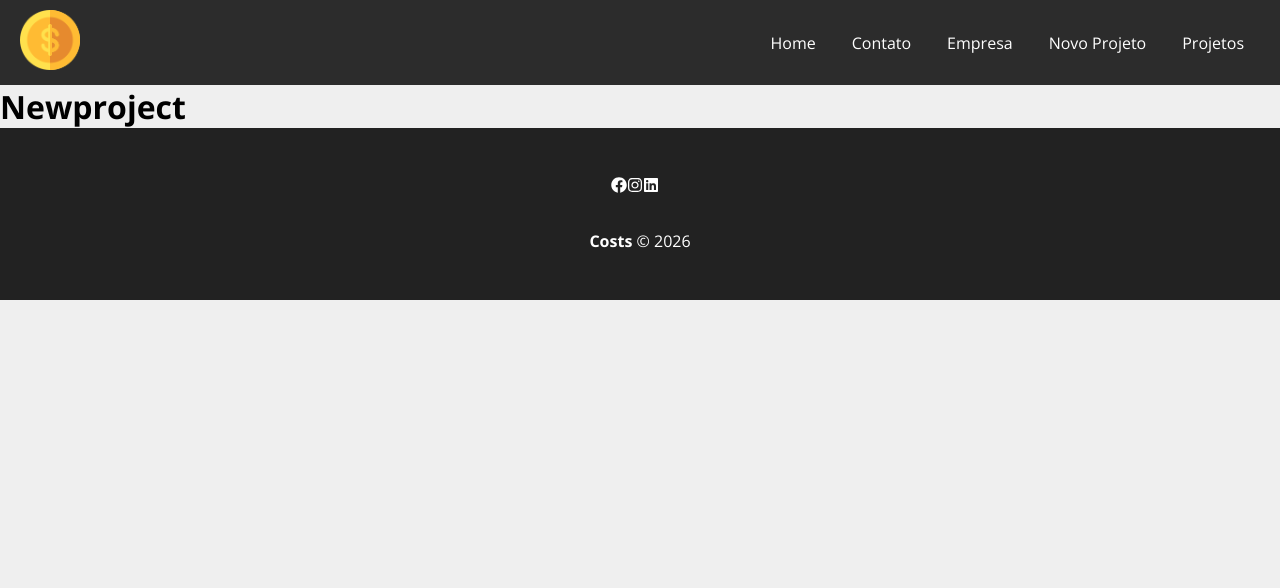
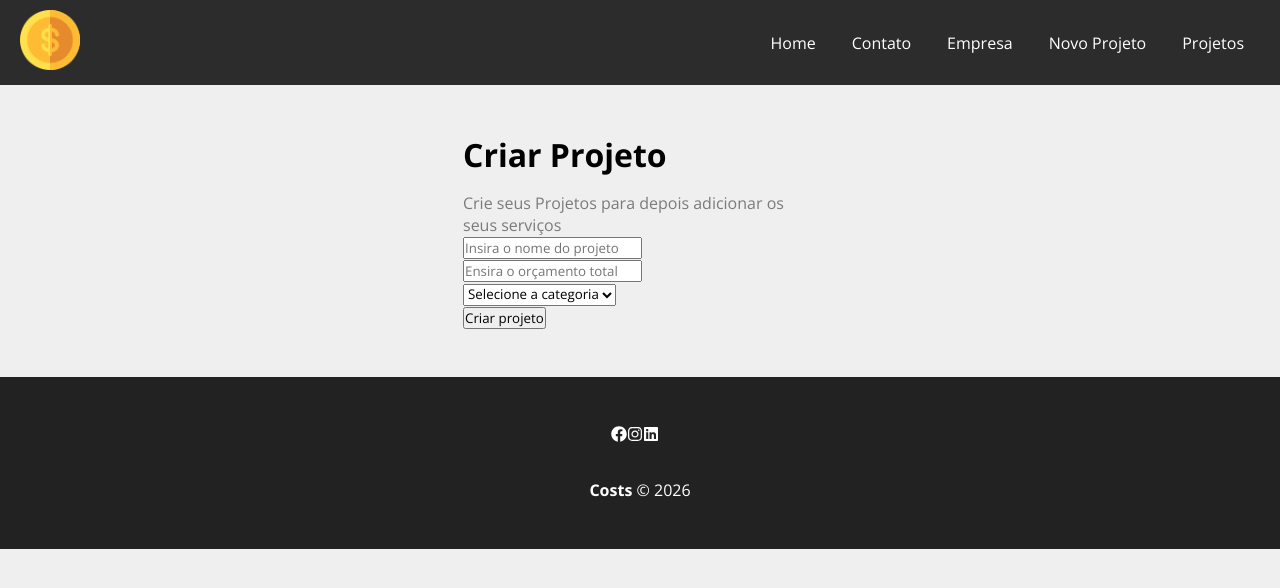
Before and after one commit to AbelardoDivino/Costs, a React (Create React App) app in the folder frontend/costs/: page /Newproject in a window 1280 px wide. Shown: the top 588 px of the page. Built offline with nearby package versions, Linux system fonts and the light colour scheme.

Commit message:
update the features

```diff
--- a/frontend/costs/src/components/pages/Newproject.js
+++ b/frontend/costs/src/components/pages/Newproject.js
@@ -1,6 +1,12 @@
+import Projectform from '../project/Projectform'
+import styles from './Newproject.module.css'
 function Newproject(){
     return(
-        <h1>Newproject</h1>
+            <div className={styles.newproject_container}>
+                <h1>Criar Projeto</h1>
+                <p>Crie seus Projetos para depois adicionar os seus serviços</p>
+                <Projectform />
+            </div>
     )
 }
 export default Newproject
--- /dev/null
+++ b/frontend/costs/src/components/pages/Newproject.module.css
@@ -0,0 +1,13 @@
+.newproject_container{
+    width: 450px;
+    margin: 0 auto;
+    padding: 3em;
+}
+
+.newproject_container h1{
+    margin-bottom: 0.5em;
+}
+
+.newproject_container p{
+    color: #7b7b7b;
+}
--- /dev/null
+++ b/frontend/costs/src/components/project/Projectform.js
@@ -0,0 +1,19 @@
+function Projectform(){
+    return (
+        <form>
+            <div><input type="text" placeholder="Insira o nome do projeto"></input></div>
+            <div><input type="number" placeholder="Ensira o orçamento total"></input></div>
+            <div>
+                <select name="category_id">
+                <option des>Selecione a categoria</option>
+                </select>
+            </div>
+
+            <div>
+                <input type="submit" value="Criar projeto"></input>
+            </div>
+        </form>
+
+    )
+}
+export default Projectform
```
